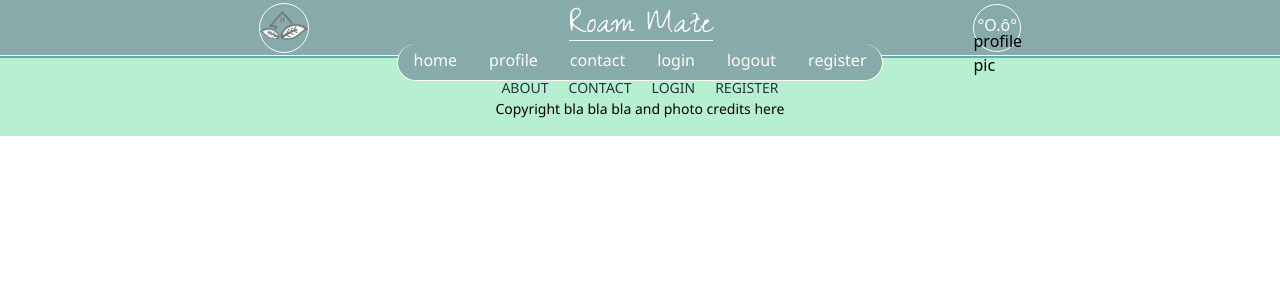
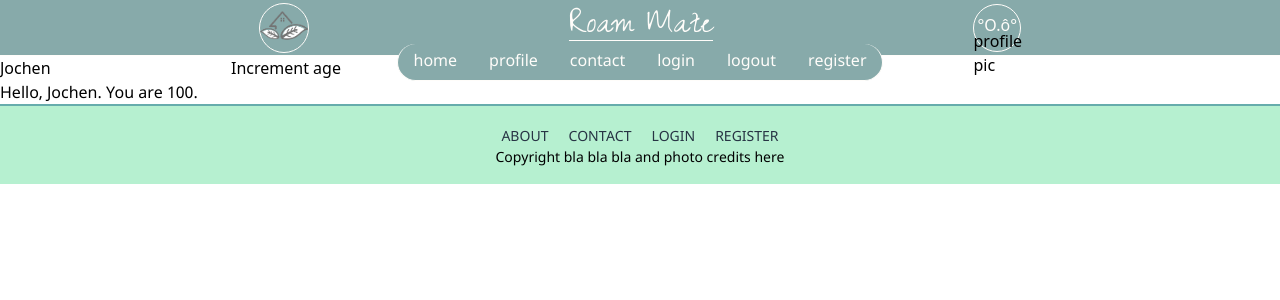
Before and after one commit to pietow/client-react, a React (Create React App) app: page /test in a window 1280 px wide. Shown: the top 300 px of the page. Built offline with nearby package versions, Linux system fonts and the light colour scheme.

Commit message:
feat: add test page for useReducer()

```diff
--- a/src/App.js
+++ b/src/App.js
@@ -8,6 +8,7 @@
 import Footer from './components/Footer'
 import Profile from './pages/Profile'
 import Login from './pages/Login'
+import Test from './pages/Test'
 
 export default function App() {
 
@@ -24,6 +25,7 @@
             <div className={toggle ? "transition duration-75 blur ease-in saturate-50" : "transition duration-50 ease-in"}>
             <Routes>
                 <Route path="/" element={<Home/>}/>
+                <Route path="/test" element={<Test/>}/>
                 <Route path="/register" element={<Register/>} />
                 <Route path="/contact" element={<Contact />} />
                 <Route path="/profile" element={<Profile/>} />
--- /dev/null
+++ b/src/pages/Test.js
@@ -0,0 +1,60 @@
+import React, { useReducer } from 'react';
+
+/* ++++++++++++++++++++++++++++++++++++++++ */
+function reducer(state, action) {
+  switch (action.type) {
+    case 'incremented_age': {
+      return {
+        age: state.age + 1,
+        name: state.name
+      };
+    }
+    case 'changed_name': {
+      return {
+        name: action.nextName,
+        age: state.age
+      };
+    }
+  }
+  throw Error('Unknown action: ' + action.type);
+}
+/* ++++++++++++++++++++++++++++++++++++++++ */
+
+
+/* ________________________________________ */
+const initialState = { name: 'Jochen', age: 100 };
+/* ________________________________________ */
+
+
+export default function Form() {
+
+/* pppppppppppppppppppppppppppppppppppppppp */
+  const [state, dispatch] = useReducer(reducer, initialState);
+/* pppppppppppppppppppppppppppppppppppppppp */
+
+/* ---------------------------------------- */
+  function handleButtonClick() {
+    dispatch({ type: 'incremented_age' });
+  }
+
+  function handleInputChange(e) {
+    dispatch({
+      type: 'changed_name',
+      nextName: e.target.value
+    });
+  }
+/* ---------------------------------------- */
+
+  return (
+    <>
+      <input
+        value={state.name}
+        onChange={handleInputChange}
+      />
+      <button onClick={handleButtonClick}>
+        Increment age
+      </button>
+      <p>Hello, {state.name}. You are {state.age}.</p>
+    </>
+  );
+}
```
